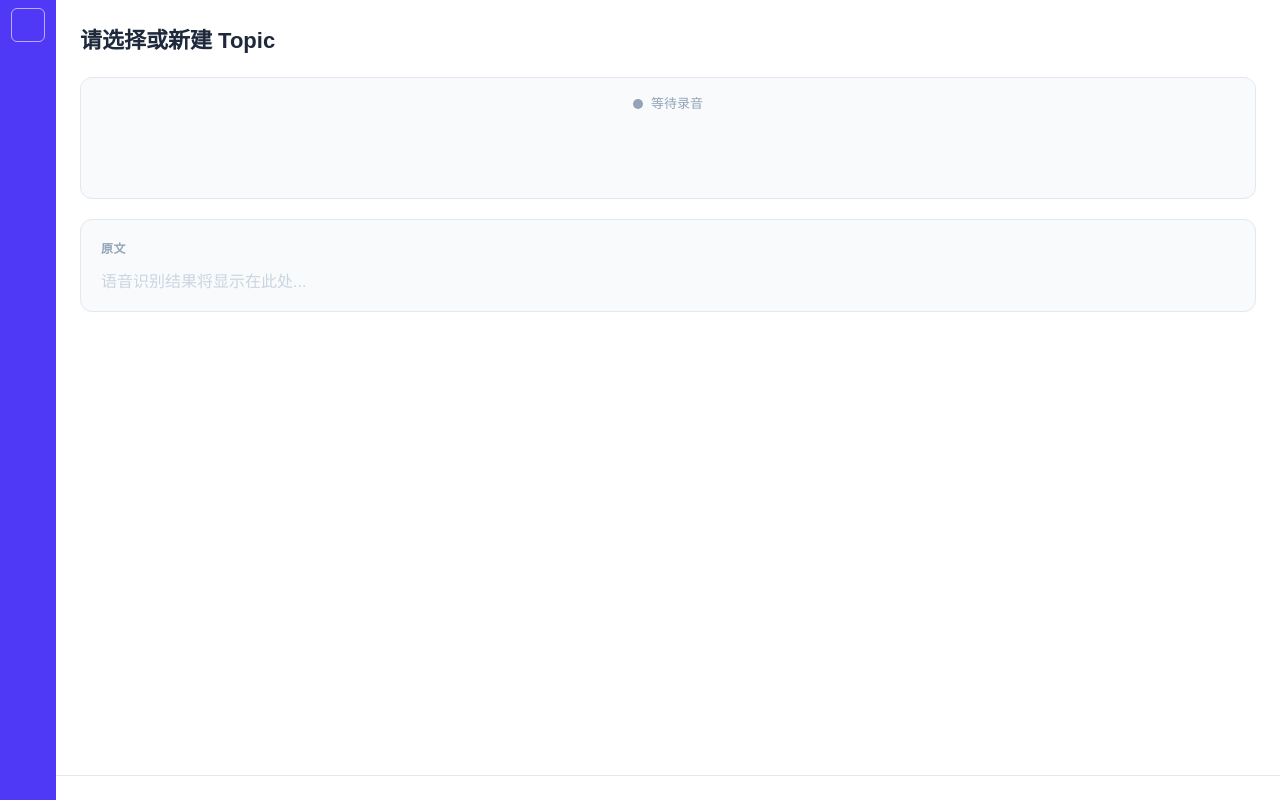
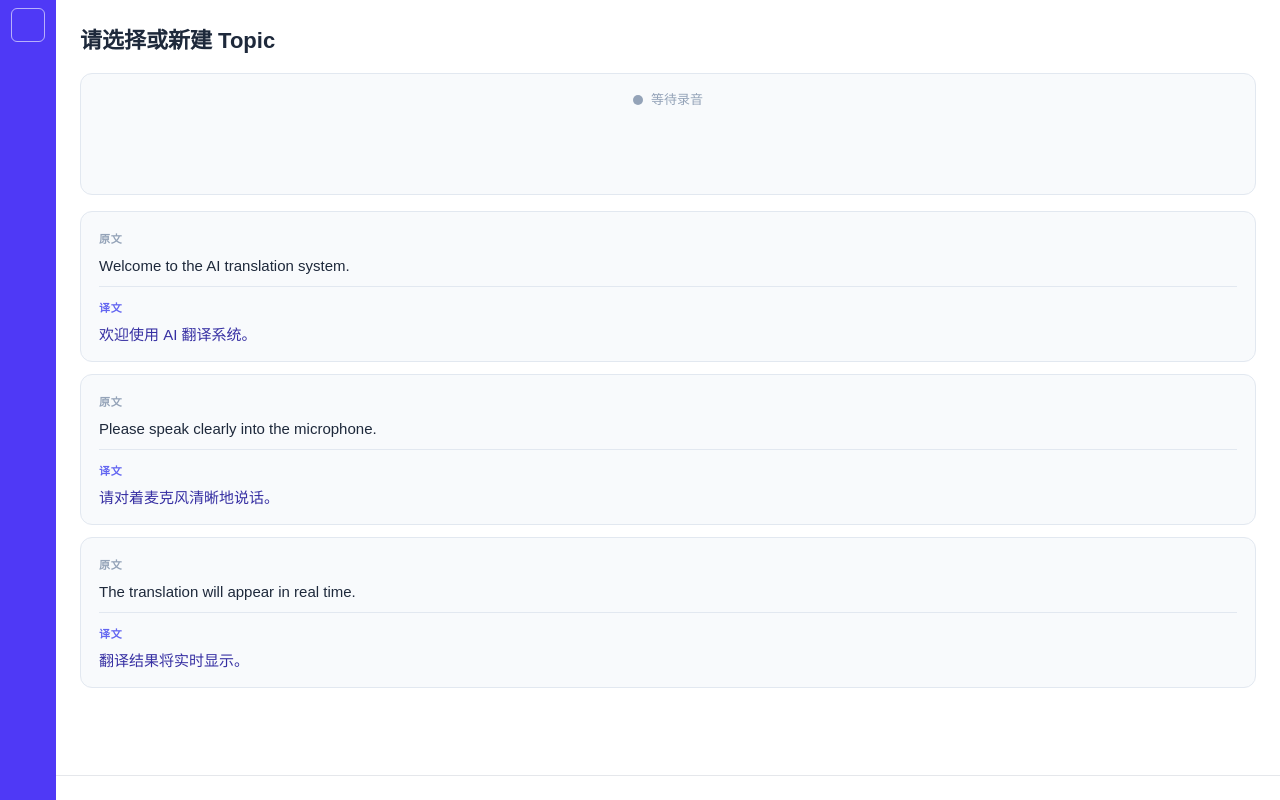
Before and after one commit to yc09od/ai-translate, a Next.js app in the folder frontend/: page / in a window 1280 px wide. Built offline with nearby package versions, Linux system fonts and the light colour scheme; some icons are missing.

Commit message:
done todo 21

```diff
--- a/frontend/app/components/MainPanel.tsx
+++ b/frontend/app/components/MainPanel.tsx
@@ -7,42 +7,86 @@ interface MainPanelProps {
   selectedTopic: string | null;
 }
 
+interface TranslationPair {
+  original: string;
+  translated: string;
+}
+
+const MOCK_TRANSLATIONS: TranslationPair[] = [
+  { original: 'Welcome to the AI translation system.', translated: '欢迎使用 AI 翻译系统。' },
+  { original: 'Please speak clearly into the microphone.', translated: '请对着麦克风清晰地说话。' },
+  { original: 'The translation will appear in real time.', translated: '翻译结果将实时显示。' },
+];
+
 export default function MainPanel({ selectedTopic }: MainPanelProps) {
   const [isRecording, setIsRecording] = useState(false);
   const [stream, setStream] = useState<MediaStream | null>(null);
-  const [originalText, setOriginalText] = useState('');
+  const [translations, setTranslations] = useState<TranslationPair[]>(MOCK_TRANSLATIONS);
 
   return (
     <main className="flex flex-1 flex-col h-screen overflow-hidden">
-      {/* 上部分：主显示区 */}
-      <div className="flex flex-1 flex-col overflow-y-auto p-6" style={{ gap: '20px' }}>
-        {/* Topic title */}
+      {/* Topic title — 不参与滚动 */}
+      <div style={{ padding: '24px 24px 0' }}>
         <h1 style={{ fontSize: '22px', fontWeight: 600, color: '#1e293b', margin: 0 }}>
           {selectedTopic ?? '请选择或新建 Topic'}
         </h1>
+      </div>
 
-        {/* 音频波形 / 录音状态 */}
+      {/* 音频波形 — 不参与滚动 */}
+      <div style={{ padding: '16px 24px 0' }}>
         <AudioWaveform isRecording={isRecording} stream={stream} />
+      </div>
 
-        {/* 原文（语音识别结果） */}
+      {/* 翻译展示区 — flex-1，可滚动 */}
       <div
+        style={{
+          flex: 1,
+          overflowY: 'auto',
+          padding: '16px 24px',
+          display: 'flex',
+          flexDirection: 'column',
+          gap: '12px',
+        }}
+      >
+        {translations.length === 0 ? (
+          <p style={{ color: '#cbd5e1', fontSize: '15px', margin: 0 }}>翻译内容将显示在此处...</p>
+        ) : (
+          translations.map((pair, i) => (
+            <div
+              key={i}
               style={{
                 borderRadius: '12px',
                 border: '1px solid #e2e8f0',
                 background: '#f8fafc',
-            padding: '16px 20px',
-            minHeight: '80px',
+                padding: '14px 18px',
+                display: 'flex',
+                flexDirection: 'column',
+                gap: '8px',
               }}
             >
-          <span style={{ fontSize: '12px', fontWeight: 600, color: '#94a3b8', letterSpacing: '0.05em', textTransform: 'uppercase' }}>
+              {/* 原文 */}
+              <div>
+                <span style={{ fontSize: '11px', fontWeight: 700, color: '#94a3b8', letterSpacing: '0.06em', textTransform: 'uppercase' }}>
                   原文
                 </span>
-          <p style={{ margin: '8px 0 0', fontSize: '16px', color: originalText ? '#1e293b' : '#cbd5e1', lineHeight: 1.7 }}>
-            {originalText || '语音识别结果将显示在此处...'}
+                <p style={{ margin: '4px 0 0', fontSize: '15px', color: '#1e293b', lineHeight: 1.6 }}>
+                  {pair.original}
                 </p>
               </div>
-
-        {/* 译文由后续任务填充 */}
+              {/* 分隔线 */}
+              <div style={{ borderTop: '1px solid #e2e8f0' }} />
+              {/* 译文 */}
+              <div>
+                <span style={{ fontSize: '11px', fontWeight: 700, color: '#6366f1', letterSpacing: '0.06em', textTransform: 'uppercase' }}>
+                  译文
+                </span>
+                <p style={{ margin: '4px 0 0', fontSize: '15px', color: '#3730a3', lineHeight: 1.6 }}>
+                  {pair.translated}
+                </p>
+              </div>
+            </div>
+          ))
+        )}
       </div>
 
       {/* 下部分：底部输入区，固定在底部 */}
```
Also changed, not shown: 2 other files (tests, documents, lock files or other folders). Lines whose indentation alone changed are shown as unchanged.
